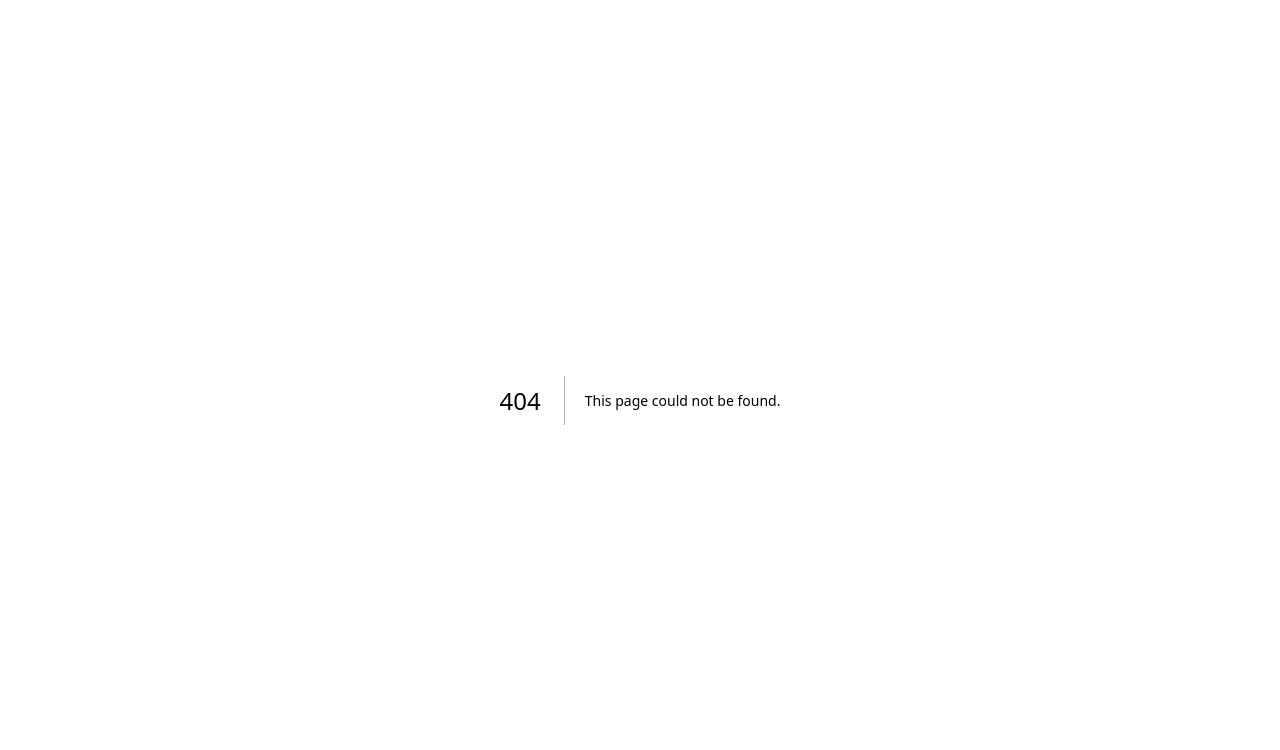
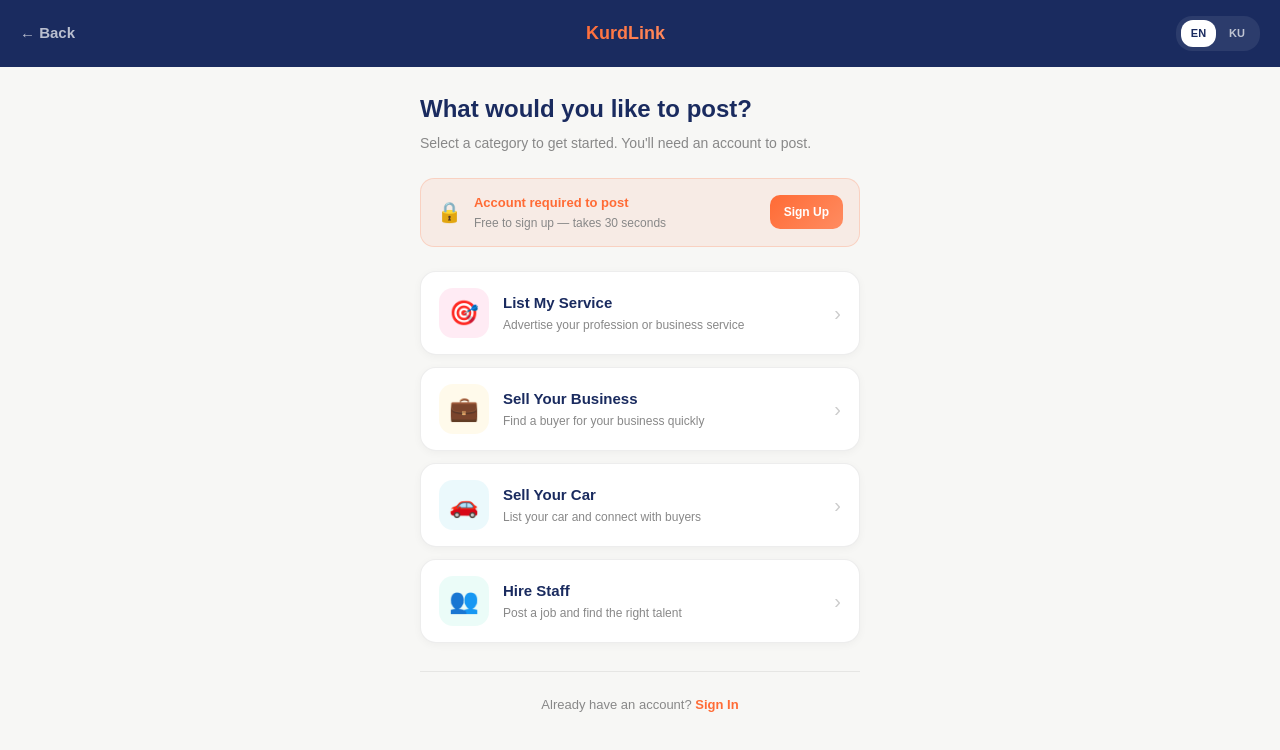
Before and after one commit to bawan93/KurdLink, a Next.js app: page /post in a window 1280 px wide. Before the commit this address had no page. Shown: the top 750 px of the page. Built offline with nearby package versions, Linux system fonts and the light colour scheme; no server answers.

Commit message:
Create page.js

```diff
--- /dev/null
+++ b/app/post/page.js
@@ -0,0 +1,142 @@
+'use client'
+import { useState, useEffect } from 'react'
+import { useRouter } from 'next/navigation'
+import { createBrowserClient } from '@supabase/ssr'
+
+const FONT = "'Plus Jakarta Sans', 'Sora', sans-serif"
+const ORANGE = 'linear-gradient(135deg, #FF6B35, #FF8C61)'
+const NAVY = '#1A2B5F'
+
+function getSupabase() {
+  return createBrowserClient(process.env.NEXT_PUBLIC_SUPABASE_URL, process.env.NEXT_PUBLIC_SUPABASE_ANON_KEY)
+}
+
+const OPTIONS = [
+  { id: 'list-service', icon: '🎯', color: '#FF006E', bg: 'rgba(255,0,110,0.08)', en: 'List My Service', ku: 'خزمەتگوزاریەکەم لیست بکە', descEn: 'Advertise your profession or business service', descKu: 'پیشەیەکەت یان خزمەتگوزاریەکەت ڕێکلام بکە' },
+  { id: 'sell-business', icon: '💼', color: '#FFB703', bg: 'rgba(255,183,3,0.08)', en: 'Sell Your Business', ku: 'بیزنسەکەت بفرۆشە', descEn: 'Find a buyer for your business quickly', descKu: 'بە خێرایی کڕیار بۆ بیزنسەکەت بدۆزەوە' },
+  { id: 'sell-car', icon: '🚗', color: '#00B4D8', bg: 'rgba(0,180,216,0.08)', en: 'Sell Your Car', ku: 'ئۆتۆمبێلەکەت بفرۆشە', descEn: 'List your car and connect with buyers', descKu: 'ئۆتۆمبێلەکەت لیست بکە و کڕیار بدۆزەوە' },
+  { id: 'hire-staff', icon: '👥', color: '#06D6A0', bg: 'rgba(6,214,160,0.08)', en: 'Hire Staff', ku: 'کارمەند بگرە', descEn: 'Post a job and find the right talent', descKu: 'کار پۆست بکە و ئەو بەتوانا بدۆزەوە' },
+]
+
+function PostInner() {
+  const router = useRouter()
+  const [lang, setLang] = useState('en')
+  const [loading, setLoading] = useState(true)
+  const [pressed, setPressed] = useState(null)
+  const isRtl = lang === 'ku'
+
+  useEffect(() => {
+    checkAuth()
+  }, [])
+
+  const checkAuth = async () => {
+    const supabase = getSupabase()
+    const { data: { user } } = await supabase.auth.getUser()
+    setLoading(false)
+    // Don't redirect — we show sign up prompt if not logged in
+  }
+
+  if (loading) return (
+    <div style={{ minHeight: '100vh', background: '#f7f7f5', display: 'flex', alignItems: 'center', justifyContent: 'center', fontFamily: FONT }}>
+      <div style={{ color: '#aaa', fontSize: 14 }}>Loading…</div>
+    </div>
+  )
+
+  return (
+    <div style={{ minHeight: '100vh', minHeight: '100dvh', background: '#f7f7f5', fontFamily: FONT, direction: isRtl ? 'rtl' : 'ltr', paddingBottom: 40 }}>
+
+      {/* Header */}
+      <div style={{ background: NAVY, padding: '16px 20px', display: 'flex', justifyContent: 'space-between', alignItems: 'center', position: 'sticky', top: 0, zIndex: 10 }}>
+        <button onClick={() => router.back()} style={{ background: 'none', border: 'none', color: 'rgba(255,255,255,0.7)', fontSize: 15, cursor: 'pointer', fontFamily: FONT, fontWeight: 600 }}>← {lang === 'en' ? 'Back' : 'گەڕانەوە'}</button>
+        <div style={{ fontSize: 18, fontWeight: 900, background: ORANGE, WebkitBackgroundClip: 'text', WebkitTextFillColor: 'transparent' }}>KurdLink</div>
+        <div style={{ display: 'flex', gap: 3, background: 'rgba(255,255,255,0.08)', padding: '4px 5px', borderRadius: 16 }}>
+          {['en', 'ku'].map(l => (
+            <button key={l} onClick={() => setLang(l)} style={{ padding: '5px 10px', background: lang === l ? '#fff' : 'transparent', color: lang === l ? NAVY : 'rgba(255,255,255,0.7)', border: 'none', borderRadius: 12, fontWeight: 700, fontSize: 11, cursor: 'pointer', fontFamily: FONT }}>
+              {l === 'en' ? 'EN' : 'KU'}
+            </button>
+          ))}
+        </div>
+      </div>
+
+      <div style={{ maxWidth: 480, margin: '0 auto', padding: '24px 20px', boxSizing: 'border-box' }}>
+
+        {/* Title */}
+        <div style={{ marginBottom: 24 }}>
+          <h1 style={{ fontSize: 24, fontWeight: 800, color: NAVY, margin: '0 0 6px' }}>
+            {lang === 'en' ? 'What would you like to post?' : 'چیت دەیهوێت پۆست بکەی؟'}
+          </h1>
+          <p style={{ fontSize: 14, color: '#888', margin: 0, lineHeight: 1.5 }}>
+            {lang === 'en' ? 'Select a category to get started. You\'ll need an account to post.' : 'پۆلێک هەڵبژێرە بۆ دەستپێکردن. پێویستت بە ئەکاونت هەیە بۆ پۆستکردن.'}
+          </p>
+        </div>
+
+        {/* Sign up notice */}
+        <div style={{ background: 'rgba(255,107,53,0.08)', border: '1.5px solid rgba(255,107,53,0.2)', borderRadius: 14, padding: '14px 16px', marginBottom: 24, display: 'flex', alignItems: 'center', gap: 12 }}>
+          <span style={{ fontSize: 20 }}>🔒</span>
+          <div style={{ flex: 1 }}>
+            <p style={{ fontSize: 13, fontWeight: 700, color: '#FF6B35', margin: '0 0 2px' }}>
+              {lang === 'en' ? 'Account required to post' : 'ئەکاونت پێویستە بۆ پۆستکردن'}
+            </p>
+            <p style={{ fontSize: 12, color: '#888', margin: 0 }}>
+              {lang === 'en' ? 'Free to sign up — takes 30 seconds' : 'خۆڕایییە — ٣٠ چرکە دەخایەنێت'}
+            </p>
+          </div>
+          <button onClick={() => router.push('/onboarding')} style={{ background: ORANGE, border: 'none', borderRadius: 10, padding: '8px 14px', color: '#fff', fontWeight: 700, fontSize: 12, cursor: 'pointer', fontFamily: FONT, flexShrink: 0 }}>
+            {lang === 'en' ? 'Sign Up' : 'تۆمارکردن'}
+          </button>
+        </div>
+
+        {/* Options */}
+        <div style={{ display: 'flex', flexDirection: 'column', gap: 12 }}>
+          {OPTIONS.map(opt => (
+            <button
+              key={opt.id}
+              onPointerDown={() => setPressed(opt.id)}
+              onPointerUp={() => setPressed(null)}
+              onPointerLeave={() => setPressed(null)}
+              onClick={() => router.push(`/onboarding?redirect=/listings/${opt.id}`)}
+              style={{
+                background: '#fff',
+                border: `1.5px solid ${pressed === opt.id ? opt.color : 'rgba(0,0,0,0.07)'}`,
+                borderRadius: 16,
+                padding: '16px 18px',
+                cursor: 'pointer',
+                display: 'flex',
+                flexDirection: isRtl ? 'row-reverse' : 'row',
+                alignItems: 'center',
+                gap: 14,
+                textAlign: isRtl ? 'right' : 'left',
+                transform: pressed === opt.id ? 'scale(0.98)' : 'scale(1)',
+                transition: 'all 0.15s',
+                boxShadow: pressed === opt.id ? `0 4px 16px ${opt.color}30` : '0 2px 8px rgba(0,0,0,0.04)',
+                boxSizing: 'border-box',
+                width: '100%',
+              }}
+            >
+              <div style={{ width: 50, height: 50, borderRadius: 14, background: opt.bg, display: 'flex', alignItems: 'center', justifyContent: 'center', fontSize: 24, flexShrink: 0 }}>
+                {opt.icon}
+              </div>
+              <div style={{ flex: 1 }}>
+                <p style={{ fontSize: 15, fontWeight: 800, color: NAVY, margin: '0 0 3px' }}>{lang === 'en' ? opt.en : opt.ku}</p>
+                <p style={{ fontSize: 12, color: '#888', margin: 0, lineHeight: 1.4 }}>{lang === 'en' ? opt.descEn : opt.descKu}</p>
+              </div>
+              <span style={{ color: 'rgba(0,0,0,0.2)', fontSize: 20, flexShrink: 0, transform: isRtl ? 'rotate(180deg)' : 'none' }}>›</span>
+            </button>
+          ))}
+        </div>
+
+        {/* Already have account */}
+        <div style={{ textAlign: 'center', marginTop: 28, paddingTop: 20, borderTop: '1px solid rgba(0,0,0,0.07)' }}>
+          <span style={{ fontSize: 13, color: '#888' }}>{lang === 'en' ? 'Already have an account? ' : 'ئەکاونتی هەیت؟ '}</span>
+          <span onClick={() => router.push('/auth')} style={{ fontSize: 13, fontWeight: 700, color: '#FF6B35', cursor: 'pointer' }}>
+            {lang === 'en' ? 'Sign In' : 'چوونەژوورەوە'}
+          </span>
+        </div>
+      </div>
+    </div>
+  )
+}
+
+export default function Post() {
+  return <PostInner />
+}
```
